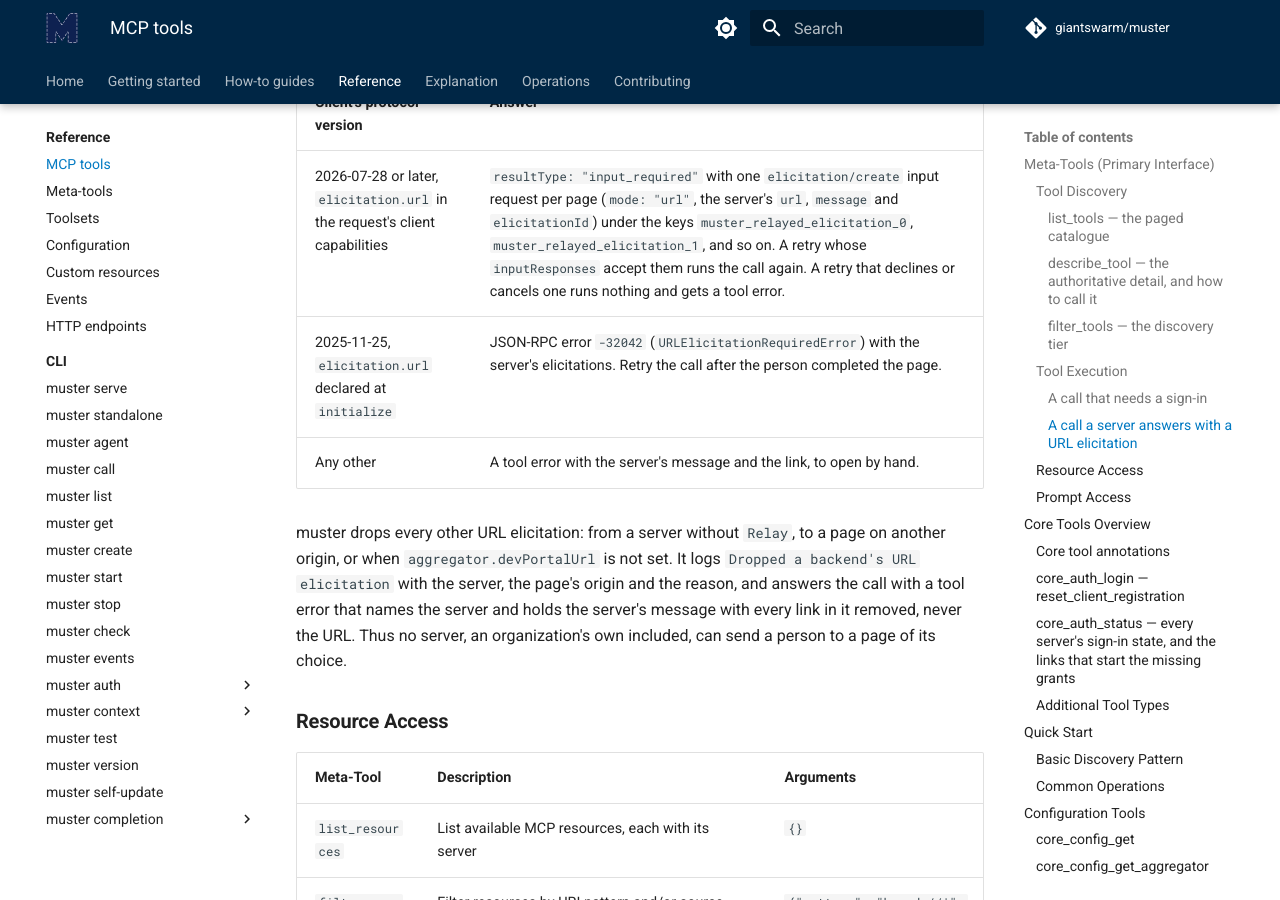
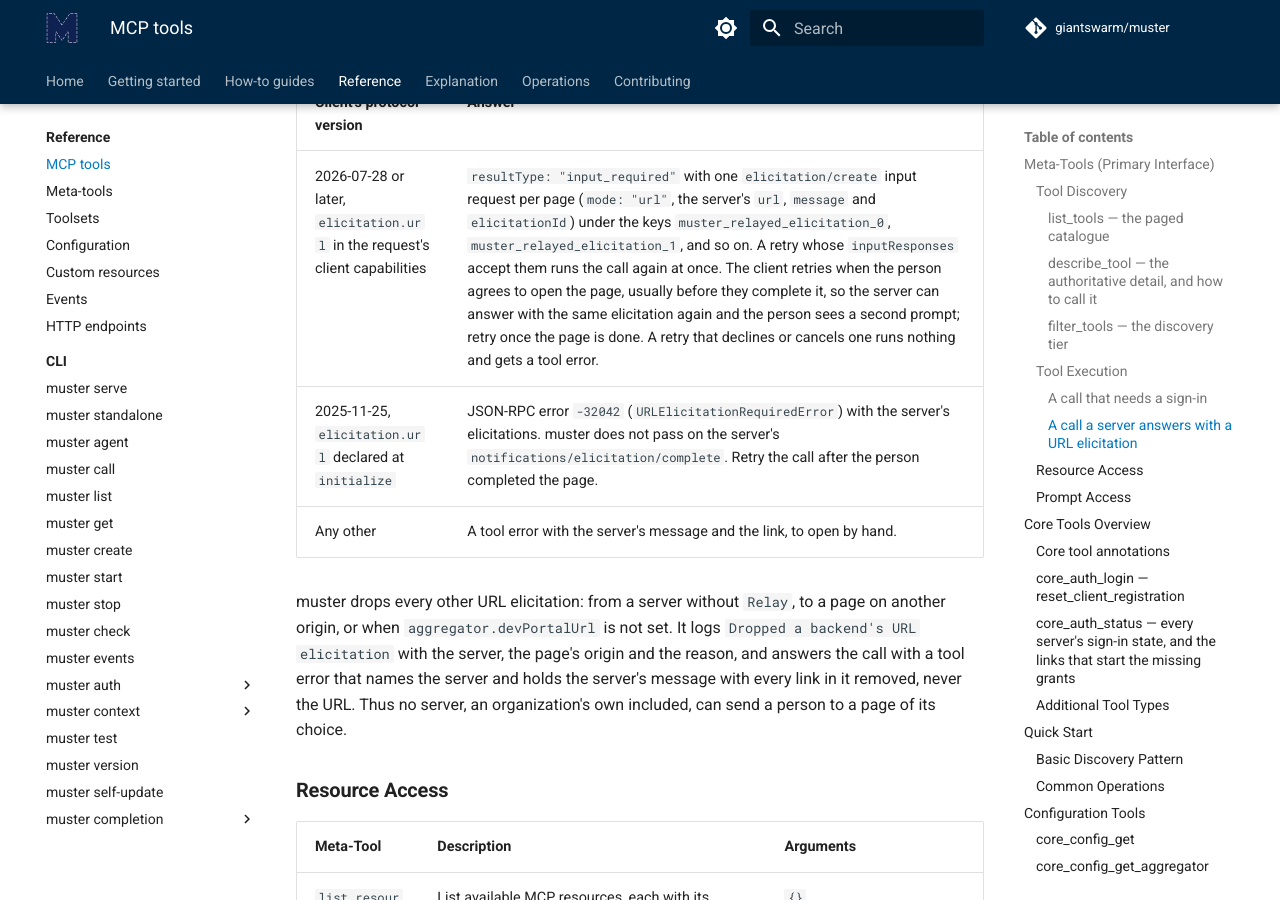
Before and after one commit to giantswarm/muster, an MkDocs documentation site: the page built from docs/reference/mcp-tools.md, in a window 1280 px wide and 900 px high, scrolled down 7094 px. Built offline with MkDocs 1.6.1 and Material for MkDocs 9.7.7, drawn with Linux system fonts in a browser that asks for light colours; comment, search, counter and statistics services are not loaded.

Commit message:
docs(mcp-tools): a relayed URL elicitation's early retry can prompt again

```diff
--- a/docs/reference/mcp-tools.md
+++ b/docs/reference/mcp-tools.md
@@ -172,8 +172,8 @@ A relayed elicitation reaches the client in the shape of the client's protocol v
 
 | Client's protocol version | Answer |
 |---|---|
-| 2026-07-28 or later, `elicitation.url` in the request's client capabilities | `resultType: "input_required"` with one `elicitation/create` input request per page (`mode: "url"`, the server's `url`, `message` and `elicitationId`) under the keys `muster_relayed_elicitation_0`, `muster_relayed_elicitation_1`, and so on. A retry whose `inputResponses` accept them runs the call again. A retry that declines or cancels one runs nothing and gets a tool error. |
-| 2025-11-25, `elicitation.url` declared at `initialize` | JSON-RPC error `-32042` (`URLElicitationRequiredError`) with the server's elicitations. Retry the call after the person completed the page. |
+| 2026-07-28 or later, `elicitation.url` in the request's client capabilities | `resultType: "input_required"` with one `elicitation/create` input request per page (`mode: "url"`, the server's `url`, `message` and `elicitationId`) under the keys `muster_relayed_elicitation_0`, `muster_relayed_elicitation_1`, and so on. A retry whose `inputResponses` accept them runs the call again at once. The client retries when the person agrees to open the page, usually before they complete it, so the server can answer with the same elicitation again and the person sees a second prompt; retry once the page is done. A retry that declines or cancels one runs nothing and gets a tool error. |
+| 2025-11-25, `elicitation.url` declared at `initialize` | JSON-RPC error `-32042` (`URLElicitationRequiredError`) with the server's elicitations. muster does not pass on the server's `notifications/elicitation/complete`. Retry the call after the person completed the page. |
 | Any other | A tool error with the server's message and the link, to open by hand. |
 
 muster drops every other URL elicitation: from a server without `Relay`, to a page on another origin, or when `aggregator.devPortalUrl` is not set. It logs `Dropped a backend's URL elicitation` with the server, the page's origin and the reason, and answers the call with a tool error that names the server and holds the server's message with every link in it removed, never the URL. Thus no server, an organization's own included, can send a person to a page of its choice.
```
